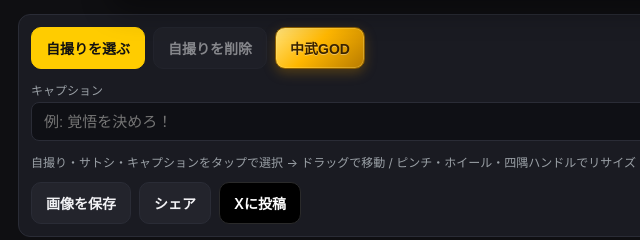
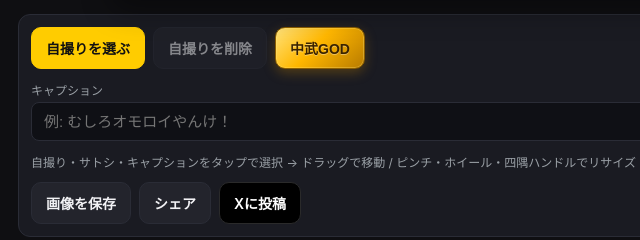
Before and after one commit to wakkin7777/jidoripanic7, a website built with Vite: page index.html in a window 1280 px wide. Shown: the part 968-1208 px from the top of the page, 228-868 px from the left. Built offline with nearby package versions, Linux system fonts and the light colour scheme; a web font is replaced by a local one.

Commit message:
Update caption placeholder example

```diff
--- a/index.html
+++ b/index.html
@@ -39,7 +39,7 @@
         <div class="row">
           <label class="field">
             <span>キャプション</span>
-            <input type="text" id="captionInput" maxlength="24" placeholder="例: 覚悟を決めろ！" />
+            <input type="text" id="captionInput" maxlength="24" placeholder="例: むしろオモロイやんけ！" />
           </label>
         </div>
 
```
